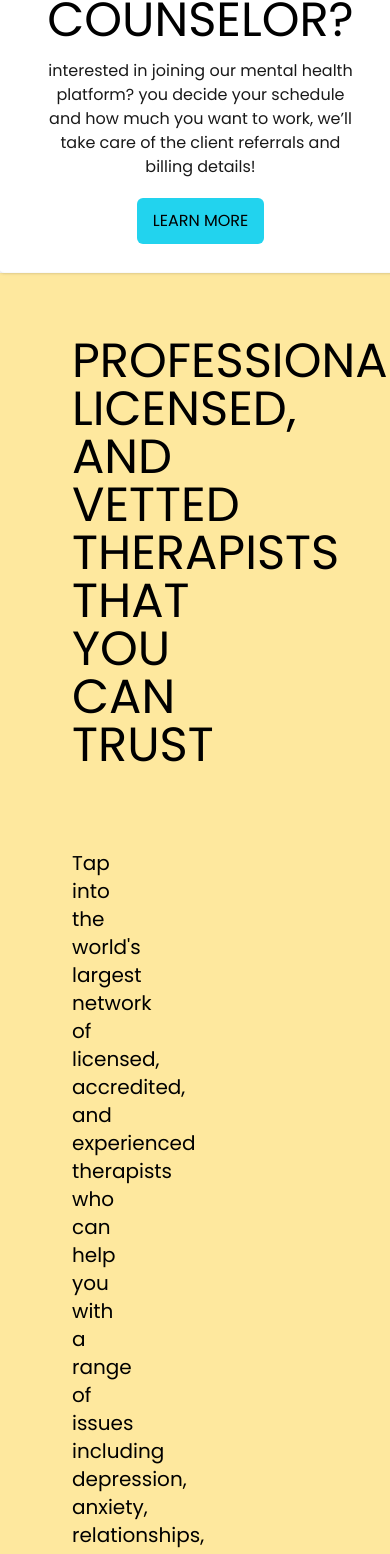
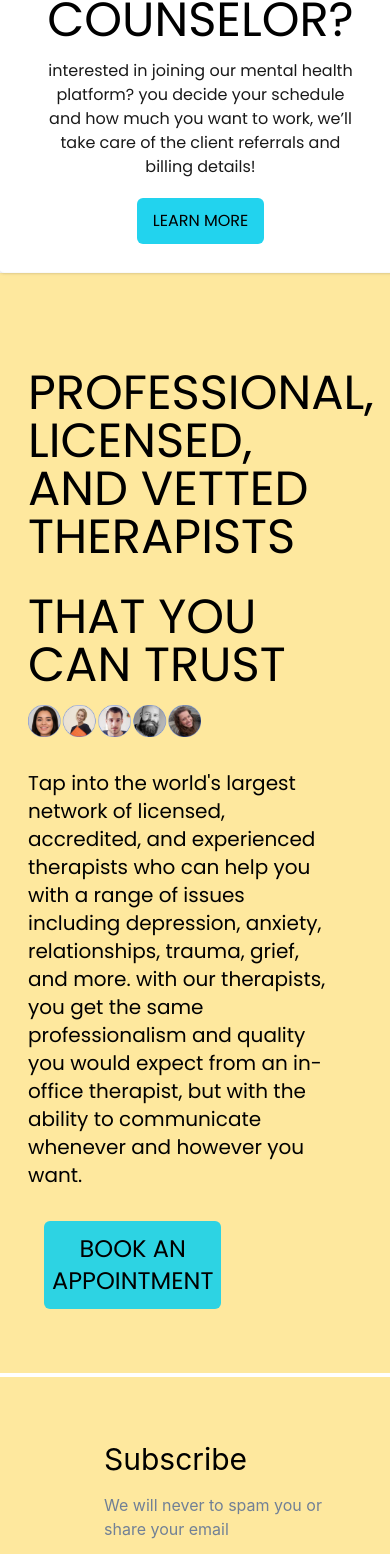
Before and after one commit to Recoded-Spark-Turkey-2022/Unboxed, a React (Create React App) app: page / in a window 390 px wide. Shown: the part 697-2251 px from the top of the page. Built offline with nearby package versions, Linux system fonts and the light colour scheme; no server answers.

Commit message:
Fixed mobile compatibility and hight problem

```diff
--- a/src/components/hmpgYellowSection/YellowSection.jsx
+++ b/src/components/hmpgYellowSection/YellowSection.jsx
@@ -3,22 +3,30 @@ import therapistpp from './therapistpp.svg';
 
 const YellowSec = () => {
   return (
-    <div data-testid="YellowSec" className="m-auto mb-1 pt-16 pr-72 flex flex-col px-2 tablet:justify-center font-poppins bg-[#FEE89E]">
-      <p className="text-5xl uppercase pb-12 pl-16">
-        Professional, licensed, and vetted therapists that you can trust
+    <div
+      data-testid="YellowSec"
+      className="mb-1 pt-16 flex flex-col px-1 font-poppins bg-[#FEE89E]"
+    >
+      <p className="text-5xl pt-[2rem] xl:pr-96 xl:mr-48 tablet:ml-36 tablet:pl-4 tablet:pr-2 tablet:mr-24 md:ml-12 md:pl-4 md:pr-36 sm:ml-4 sm:pl-2 sm:pr-12 uppercase">
+        Professional, licensed, and vetted therapists
       </p>
-      <img className="px-[3rem]" src={therapistpp} alt="therapistpp" />
-      <p className="p-[2rem] pl-16 text-xl font-light text-black">
-        {`Tap into the world's largest network of licensed, accredited, and
+      <p className="text-5xl pt-[2rem] xl:pr-96 xl:mr-48 tablet:ml-36 tablet:pl-4 tablet:pr-2 tablet:mr-24 md:ml-12 md:pl-4 md:pr-36 sm:ml-4 sm:pl-2 sm:pr-12 uppercase">that you can trust</p>
+      <img
+        className="pt-4 w-3/5  xl:ml-56 xl:pl-16 xl:pr-96 md:pl-12 tablet:ml-36 sm:ml-4 sm:pl-2 sm:pr-12 min-w-300px "
+        src={therapistpp}
+        alt="therapistpp"
+      />
+      <p className="pt-[2rem] xl:pr-96 xl:mr-48 tablet:ml-36 tablet:pl-4 tablet:pr-2 tablet:mr-24 md:ml-12 md:pl-4 md:pr-36 sm:ml-4 sm:pl-2 sm:pr-12 text-xl font-light text-black">
+          Tap into the world&apos;s largest network of licensed, accredited, and
           experienced therapists who can help you with a range of issues
           including depression, anxiety, relationships, trauma, grief, and more.
           with our therapists, you get the same professionalism and quality you
           would expect from an in-office therapist, but with the ability to
-          communicate whenever and however you want.`}
+          communicate whenever and however you want.
       </p>
       <button
         type="button"
-        className="p-[3rem] m-12 text-md md:text-lg ml-16 mr-96 max-w-lg lg:px-6 rounded-md transition duration-250 flex items-center justify-center h-full px-2 py-3 bg-[#2DD3E3] hover:bg-cyan-500"
+        className="p-[2rem] sm:ml-10 m-8 mb-16 text-md md:text-lg ml-44 mr-96 max-w-lg min-w-fit rounded-md transition duration-250 flex items-center justify-center h-full px-2 py-3 bg-[#2DD3E3] hover:bg-cyan-500"
       >
         <p className="flex-1 h-full text-2xl text-center uppercase text-ellipsis overflow-hidden">
           book an appointment
```
